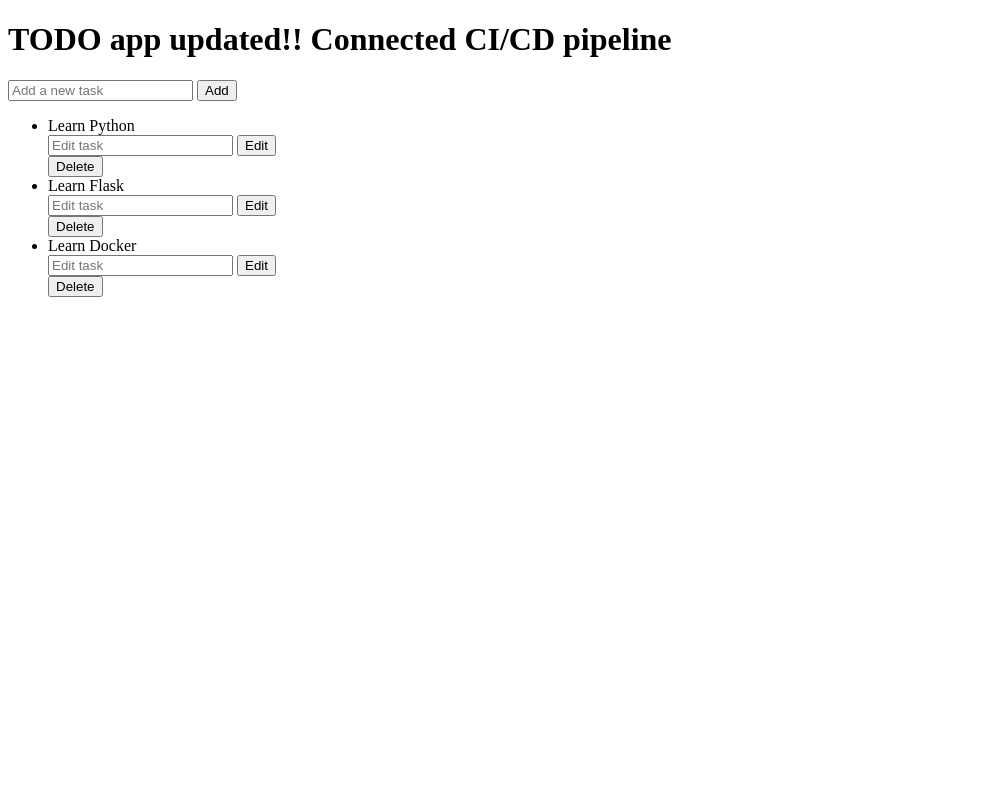
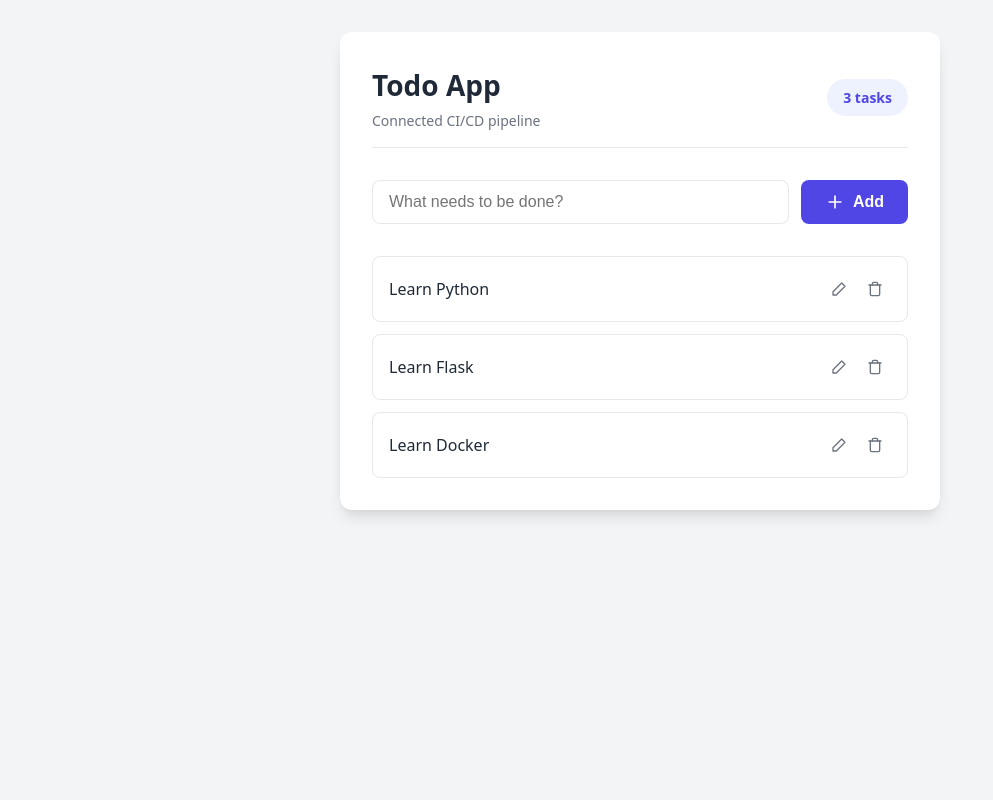
Before and after one commit to robinnayak/docker-jenkins-todo-app, a Flask app: page / in a window 1280 px wide. Shown: the whole page, without its empty margins (0-993 px from the left). Run offline with Flask 3, Linux system fonts and the light colour scheme.

Commit message:
feat: implement frontend UI with task management, styling, and edit functionality

```diff
--- /dev/null
+++ b/static/script.js
@@ -0,0 +1,37 @@
+/**
+ * This simple script simply handles toggling our "edit mode" on the front end.
+ * Since our backend just accepts form POST requests as expected,
+ * we don't need any complex logic - just showing and hiding the correct HTML elements!
+ */
+
+function toggleEditMode(taskId) {
+    // Find our elements
+    const editFormContainer = document.getElementById(`edit-form-${taskId}`);
+    const displayContainer = document.getElementById(`display-${taskId}`);
+
+    // If edit form is currently hidden, we should show it
+    if (editFormContainer.classList.contains('hidden')) {
+        // 1. Unhide the form by removing the "hidden" CSS utility class
+        editFormContainer.classList.remove('hidden');
+
+        // 2. Temporarily hide the display text & action buttons
+        displayContainer.style.display = 'none';
+
+        // 3. Convenience: Automatically focus the input for the user
+        const inputToFocus = editFormContainer.querySelector('input[type="text"]');
+        if (inputToFocus) {
+            inputToFocus.focus();
+
+            // Move cursor to the end of the input's current text
+            const currentValue = inputToFocus.value;
+            inputToFocus.value = '';
+            inputToFocus.value = currentValue;
+        }
+    } else {
+        // If it's already shown, hide it (the user clicked "Cancel")
+        editFormContainer.classList.add('hidden');
+
+        // Return the display text to being a flexbox (its normal layout state)
+        displayContainer.style.display = 'flex';
+    }
+}
--- /dev/null
+++ b/static/style.css
@@ -0,0 +1,260 @@
+/* Import modern CSS reset and base variables */
+:root {
+    /* Pleasant modern color palette */
+    --primary-color: #4F46E5; /* Indigo */
+    --primary-hover: #4338CA;
+    --success-color: #10B981; /* Emerald */
+    --success-hover: #059669;
+    --danger-color: #EF4444;  /* Red */
+    --danger-hover: #DC2626;
+
+    /* Neutral tones for structure */
+    --text-main: #1F2937;     /* Gray 800 */
+    --text-muted: #6B7280;    /* Gray 500 */
+    --bg-body: #F3F4F6;       /* Gray 100 background */
+    --bg-card: #FFFFFF;
+    --border-color: #E5E7EB;  /* Gray 200 */
+
+    /* Polish variables */
+    --card-shadow: 0 10px 15px -3px rgba(0, 0, 0, 0.1), 0 4px 6px -2px rgba(0, 0, 0, 0.05);
+    --border-radius: 12px;
+    --transition-speed: 0.2s;
+}
+
+/* Reset baseline spacing and sizing */
+* {
+    box-sizing: border-box;
+    margin: 0;
+    padding: 0;
+}
+
+body {
+    /* Using modern system fonts as we aren't using external CDNs */
+    font-family: system-ui, -apple-system, BlinkMacSystemFont, 'Segoe UI', Roboto, Oxygen, Ubuntu, Cantarell, 'Open Sans', 'Helvetica Neue', sans-serif;
+    background-color: var(--bg-body);
+    color: var(--text-main);
+    line-height: 1.5;
+    /* Center the app horizontally and vertically */
+    min-height: 100vh;
+    display: flex;
+    justify-content: center;
+    padding: 2rem 1rem;
+}
+
+/* Main App Card Wrapper */
+.app-container {
+    background-color: var(--bg-card);
+    width: 100%;
+    max-width: 600px; /* Keep it constrained and readable */
+    border-radius: var(--border-radius);
+    box-shadow: var(--card-shadow);
+    padding: 2rem;
+    height: fit-content;
+}
+
+/* Header */
+.app-header {
+    display: flex;
+    justify-content: space-between;
+    align-items: center;
+    margin-bottom: 2rem;
+    padding-bottom: 1rem;
+    border-bottom: 1px solid var(--border-color);
+}
+
+.header-titles h1 {
+    font-size: 1.75rem;
+    font-weight: 700;
+    color: var(--text-main);
+    margin-bottom: 0.25rem;
+}
+
+.subtitle {
+    font-size: 0.875rem;
+    color: var(--text-muted);
+}
+
+/* Rounded counter pill */
+.task-counter {
+    background-color: #EEF2FF; /* Light indigo */
+    color: var(--primary-color);
+    padding: 0.5rem 1rem;
+    border-radius: 9999px; /* Pill shape */
+    font-size: 0.875rem;
+    font-weight: 600;
+}
+
+/* --- Form Styles --- */
+.add-task-form {
+    display: flex;
+    gap: 0.75rem;
+    margin-bottom: 2rem;
+}
+
+/* Base input styling */
+input[type="text"] {
+    flex: 1;
+    padding: 0.75rem 1rem;
+    font-size: 1rem;
+    border: 1px solid var(--border-color);
+    border-radius: 8px;
+    outline: none;
+    transition: all var(--transition-speed);
+}
+
+/* Focus state for inputs makes them light up */
+input[type="text"]:focus {
+    border-color: var(--primary-color);
+    box-shadow: 0 0 0 3px rgba(79, 70, 229, 0.1);
+}
+
+/* --- Base Button Styles --- */
+.btn {
+    display: inline-flex;
+    align-items: center;
+    justify-content: center;
+    gap: 0.5rem;
+    padding: 0.75rem 1.5rem;
+    font-size: 1rem;
+    font-weight: 600;
+    border: none;
+    border-radius: 8px;
+    cursor: pointer;
+    transition: all var(--transition-speed);
+}
+
+.btn-primary {
+    background-color: var(--primary-color);
+    color: white;
+}
+
+.btn-primary:hover {
+    background-color: var(--primary-hover);
+    transform: translateY(-1px); /* Slight lift effect */
+}
+
+.btn-success {
+    background-color: var(--success-color);
+    color: white;
+    padding: 0.5rem 1rem;
+    font-size: 0.875rem;
+}
+
+.btn-success:hover {
+    background-color: var(--success-hover);
+}
+
+.btn-cancel {
+    background-color: transparent;
+    color: var(--text-muted);
+    border: 1px solid var(--border-color);
+    padding: 0.5rem 1rem;
+    font-size: 0.875rem;
+}
+
+.btn-cancel:hover {
+    background-color: var(--bg-body);
+    color: var(--text-main);
+}
+
+/* Small, subtle icon buttons inside the list */
+.btn-icon {
+    padding: 0.5rem;
+    background-color: transparent;
+    border-radius: 6px;
+    color: var(--text-muted);
+}
+
+.btn-edit:hover {
+    background-color: #EEF2FF;
+    color: var(--primary-color);
+}
+
+.btn-delete:hover {
+    background-color: #FEF2F2;
+    color: var(--danger-color);
+}
+
+/* --- Task List Layout --- */
+.task-list {
+    list-style: none; /* remove bullet points */
+    display: flex;
+    flex-direction: column;
+    gap: 0.75rem;
+}
+
+.task-item {
+    border: 1px solid var(--border-color);
+    border-radius: 8px;
+    padding: 1rem;
+    transition: background-color var(--transition-speed);
+}
+
+.task-item:hover {
+    background-color: #F9FAFB; /* highlight subtly on hover */
+}
+
+/* Keep text on left, buttons on right */
+.task-content {
+    display: flex;
+    justify-content: space-between;
+    align-items: center;
+}
+
+.task-text {
+    font-size: 1rem;
+    font-weight: 500;
+    word-break: break-all;
+    padding-right: 1rem;
+}
+
+.task-actions {
+    display: flex;
+    gap: 0.25rem;
+}
+
+/* Needed to avoid breaking layout from default form block margin */
+.inline-form {
+    display: inline;
+    margin: 0;
+}
+
+/* --- Edit Mode Styles --- */
+.edit-task-form {
+    display: flex;
+    gap: 0.75rem;
+    margin-top: 0.5rem;
+}
+
+.edit-actions {
+    display: flex;
+    gap: 0.5rem;
+}
+
+/* A very useful utility class to flip elements on and off */
+.hidden {
+    display: none !important;
+}
+
+/* --- Empty State Styles --- */
+.empty-state {
+    text-align: center;
+    padding: 3rem 1rem;
+    color: var(--text-muted);
+}
+
+.empty-icon {
+    color: var(--success-color);
+    margin-bottom: 1rem;
+}
+
+/* --- Responsive Layout adjustments for small screens --- */
+@media (max-width: 480px) {
+    .app-container {
+        padding: 1.5rem;
+    }
+
+    .edit-task-form {
+        flex-direction: column;
+    }
+}
--- a/templates/index.html
+++ b/templates/index.html
@@ -5,26 +5,87 @@
     <meta charset="UTF-8">
     <meta name="viewport" content="width=device-width, initial-scale=1.0">
     <title>TODO app</title>
+    <!-- Link to our vanilla CSS file -->
+    <link rel="stylesheet" href="{{ url_for('static', filename='style.css') }}">
 </head>
 
 <body>
-    <h1>TODO app updated!! Connected CI/CD pipeline</h1>
-    <form action="/add" method="POST">
-        <input type="text" name="task" placeholder="Add a new task">
-        <button type="submit">Add</button>
+    <div class="app-container">
+        <!-- Header section -->
+        <header class="app-header">
+            <div class="header-titles">
+                <h1>Todo App</h1>
+                <p class="subtitle">Connected CI/CD pipeline</p>
+            </div>
+            <!-- Task counter badge -->
+            <div class="task-counter">
+                <span class="count">{{ todos|length }}</span> tasks
+            </div>
+        </header>
+
+        <!-- Add Task Form -->
+        <section class="add-task-section">
+            <form action="/add" method="POST" class="add-task-form">
+                <input type="text" name="task" placeholder="What needs to be done?" required autocomplete="off">
+                <button type="submit" class="btn btn-primary">
+                    <!-- Inline SVG icon for Add button -->
+                    <svg viewBox="0 0 24 24" width="20" height="20" stroke="currentColor" stroke-width="2" fill="none" stroke-linecap="round" stroke-linejoin="round" class="icon"><line x1="12" y1="5" x2="12" y2="19"></line><line x1="5" y1="12" x2="19" y2="12"></line></svg>
+                    Add
+                </button>
             </form>
-    <ul>
+        </section>
+
+        <!-- Task List Section -->
+        <section class="task-list-section">
+            <!-- Empty state when no tasks are present -->
+            {% if todos|length == 0 %}
+            <div class="empty-state">
+                <svg viewBox="0 0 24 24" width="48" height="48" stroke="currentColor" stroke-width="1.5" fill="none" stroke-linecap="round" stroke-linejoin="round" class="empty-icon"><path d="M22 11.08V12a10 10 0 1 1-5.93-9.14"></path><polyline points="22 4 12 14.01 9 11.01"></polyline></svg>
+                <p>All caught up! Add a new task above.</p>
+            </div>
+            {% else %}
+            <!-- List of tasks -->
+            <ul class="task-list">
                 {% for todo in todos %}
-        <li>{{ todo.task }}</li>
-        <form action="/edit/{{ todo.id }}" method="POST">
-            <input type="text" name="edit_task" placeholder="Edit task">
-            <button type="submit">Edit</button>
+                <li class="task-item">
+                    <!-- Display mode (Visible by default) -->
+                    <div class="task-content" id="display-{{ todo.id }}">
+                        <span class="task-text">{{ todo.task }}</span>
+                        <div class="task-actions">
+                            <!-- Edit button toggles the edit form via JavaScript -->
+                            <button type="button" class="btn btn-icon btn-edit" onclick="toggleEditMode('{{ todo.id }}')" title="Edit">
+                                <svg viewBox="0 0 24 24" width="16" height="16" stroke="currentColor" stroke-width="2" fill="none" stroke-linecap="round" stroke-linejoin="round"><polygon points="16 3 21 8 8 21 3 21 3 16 16 3"></polygon></svg>
+                            </button>
+                            <!-- Delete form -->
+                            <form action="/delete/{{ todo.id }}" method="POST" class="inline-form">
+                                <button type="submit" class="btn btn-icon btn-delete" title="Delete">
+                                    <svg viewBox="0 0 24 24" width="16" height="16" stroke="currentColor" stroke-width="2" fill="none" stroke-linecap="round" stroke-linejoin="round"><polyline points="3 6 5 6 21 6"></polyline><path d="M19 6v14a2 2 0 0 1-2 2H7a2 2 0 0 1-2-2V6m3 0V4a2 2 0 0 1 2-2h4a2 2 0 0 1 2 2v2"></path></svg>
+                                </button>
                             </form>
-        <form action="/delete/{{ todo.id }}" method="POST">
-            <button type="submit">Delete</button>
+                        </div>
+                    </div>
+
+                    <!-- Edit mode (Hidden by default) -->
+                    <div class="task-edit-mode hidden" id="edit-form-{{ todo.id }}">
+                        <!-- Form submits back to the original edit route -->
+                        <form action="/edit/{{ todo.id }}" method="POST" class="edit-task-form">
+                            <!-- Input is pre-filled with the current task text -->
+                            <input type="text" name="edit_task" value="{{ todo.task }}" required>
+                            <div class="edit-actions">
+                                <button type="button" class="btn btn-cancel" onclick="toggleEditMode('{{ todo.id }}')">Cancel</button>
+                                <button type="submit" class="btn btn-success">Save</button>
+                            </div>
                         </form>
+                    </div>
+                </li>
                 {% endfor %}
             </ul>
+            {% endif %}
+        </section>
+    </div>
+
+    <!-- Link to our vanilla JS file -->
+    <script src="{{ url_for('static', filename='script.js') }}"></script>
 </body>
 
 </html>
```
Also changed, not shown: README.md. Lines whose indentation alone changed are shown as unchanged.
